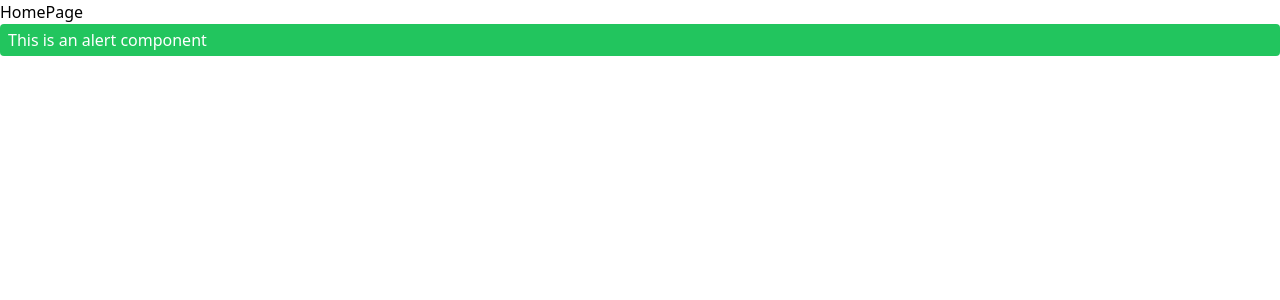
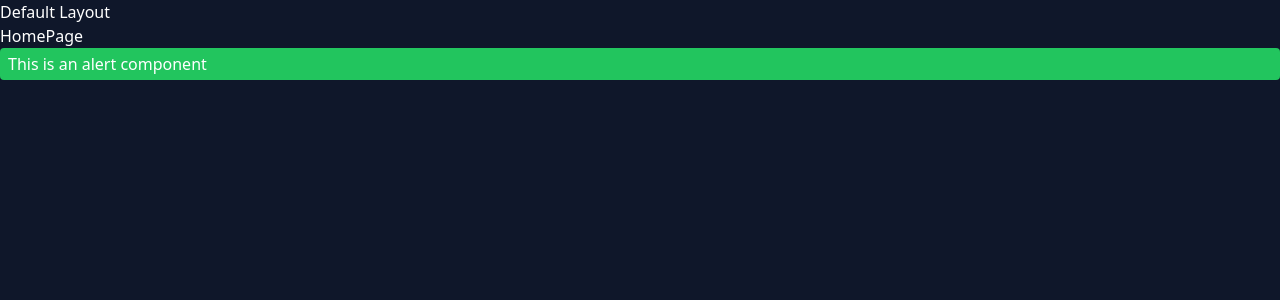
Before and after one commit to KadirKarabacak/Nuxt-Learnings, a Nuxt app: page / in a window 1280 px wide. Shown: the top 300 px of the page. Built offline with nearby package versions, Linux system fonts and the light colour scheme.

Commit message:
feat: create default layout

```diff
--- /dev/null
+++ b/layouts/default.vue
@@ -0,0 +1,11 @@
+<script lang="ts" setup></script>
+
+<template>
+  <div class="DefaultLayout text-white bg-slate-900 h-screen">
+    Default Layout
+    <slot />
+  </div>
+  <!-- Near layout we have to display pages with <slot /> -->
+</template>
+
+<style lang="scss" scoped></style>
```
